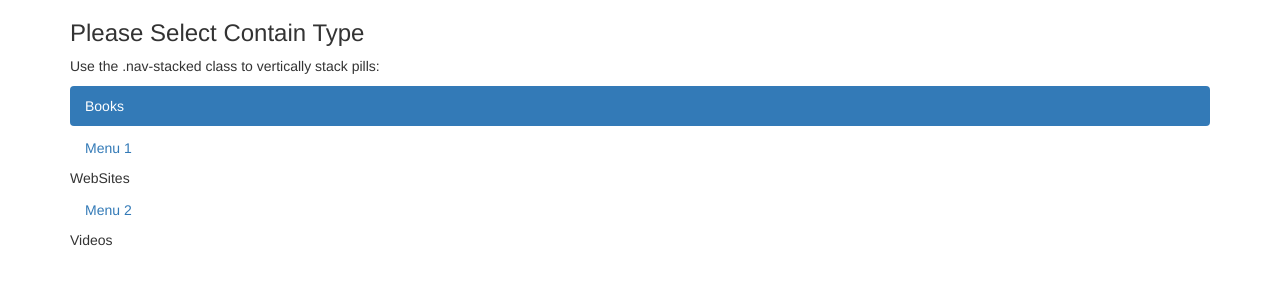
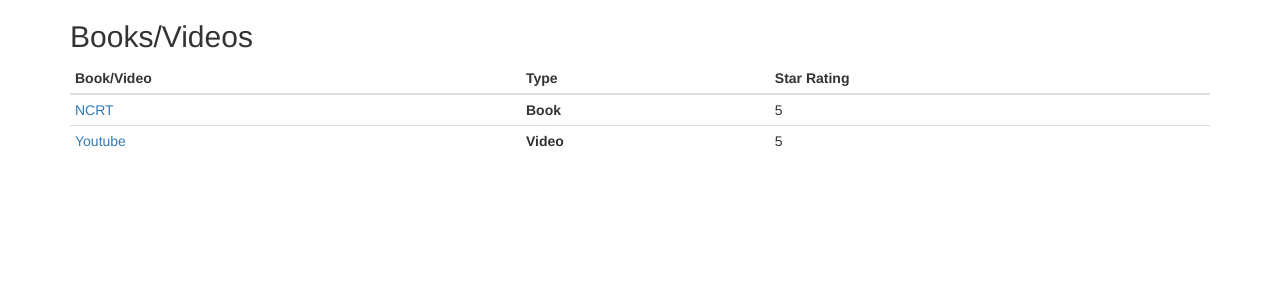
Before and after one commit to lcjain/DPS, a plain HTML site: page index.html in a window 1280 px wide. Drawn offline with nearby package versions, Linux system fonts and the light colour scheme.

Commit message:
Update index.html

```diff
--- a/index.html
+++ b/index.html
@@ -9,16 +9,30 @@
   <script src="https://maxcdn.bootstrapcdn.com/bootstrap/3.4.1/js/bootstrap.min.js"></script>
 </head>
 <body>
+<div class="container">
+  <h2>Books/Videos</h2>
+  <table class="table table-condensed">
+    <thead>
+      <tr>
+        <th>Book/Video</th>
+        <th>Type</th>
+        <th>Star Rating</th>
+      </tr>
+    </thead>
+    <tbody>
+      <tr>
+        <td><a href="https://epathshala.nic.in//process.php?id=students&type=eTextbooks&ln=en">NCRT</a></td>
+        <th>Book</th>
+        <td>5</td>
+      </tr>
+       <tr>
+        <td><a href=" https://www.youtube.com/channel/UCcdlZGFCT-pJv3-SQwAQ-5Q">Youtube</a></td>
+          <th>Video</th>
+        <td>5</td>
+      </tr>
 
-<div class="container">
-  <h3>Please Select Contain Type</h3>
-  <p>Use the .nav-stacked class to vertically stack pills:</p>
-  <ul class="nav nav-pills nav-stacked">
-    <li class="active"><a href="#">Books</a></li>
-    <li><a href="#">Menu 1</a>WebSites</li>
-    <li><a href="#">Menu 2</a>Videos</li>
-  </ul>
+    </tbody>
+  </table>
 </div>
-
 </body>
 </html>
```
